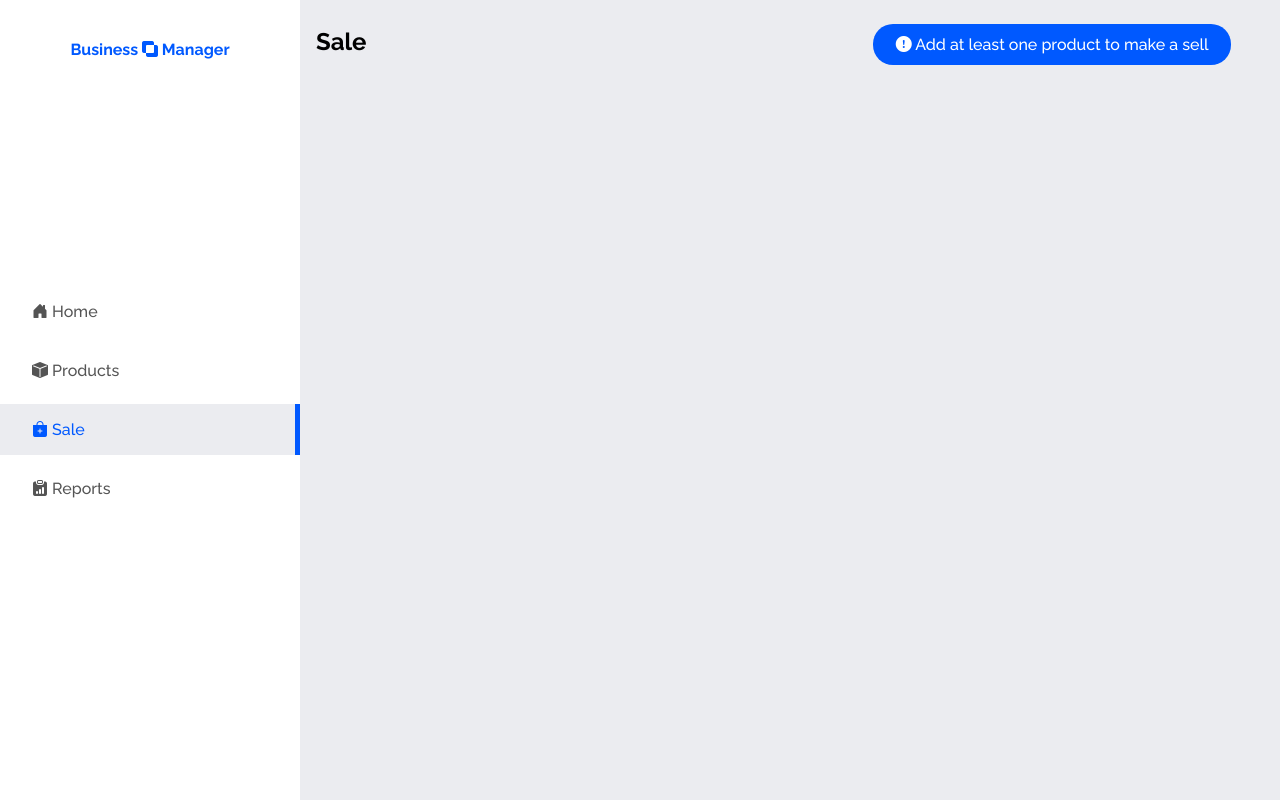
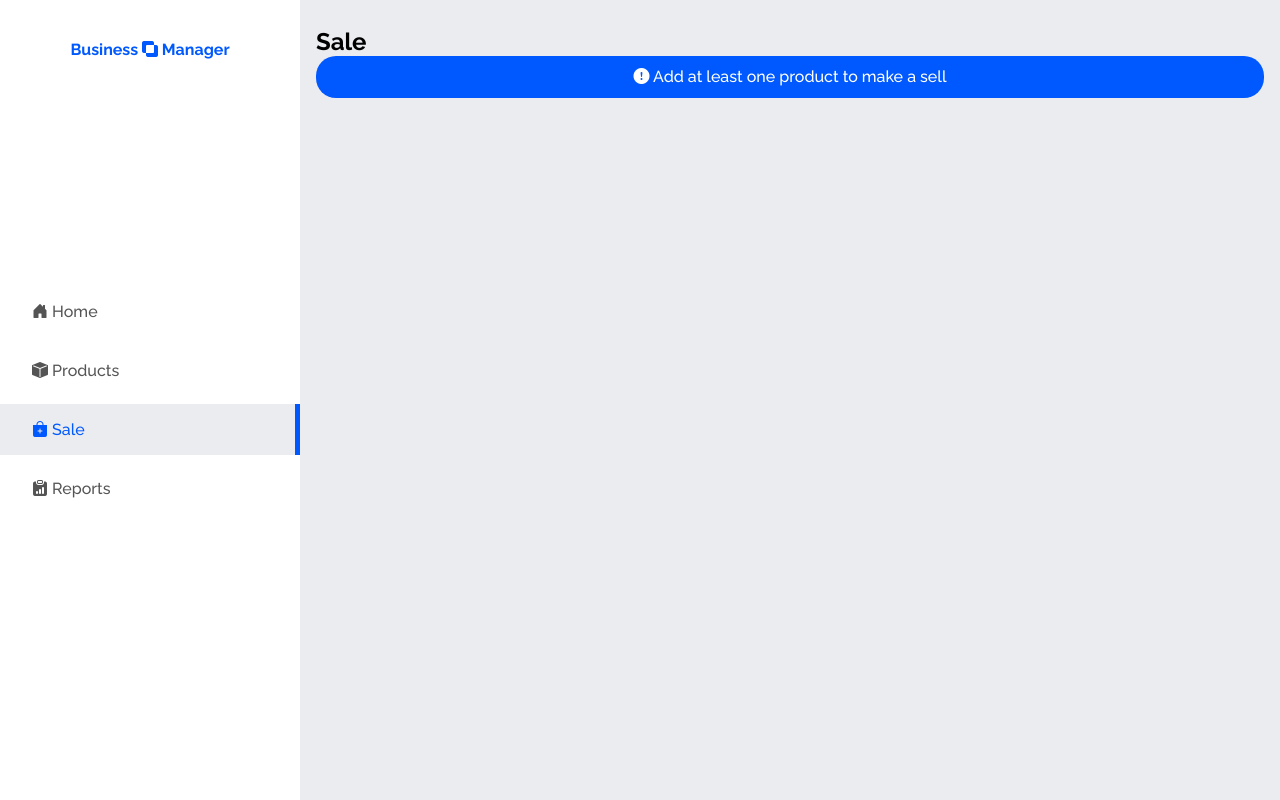
Before and after one commit to andreyt98/businessManager, a React (Vite) app: page /sale in a window 1280 px wide. Built offline with nearby package versions, Linux system fonts and the light colour scheme.

Commit message:
refactor some sass

```diff
--- a/src/sass/base/_globals.scss
+++ b/src/sass/base/_globals.scss
@@ -19,7 +19,7 @@ body {
   height: 100%;
 }
 
-#root{
+#root {
   height: 100%;
 }
 .App {
@@ -80,20 +80,26 @@ section {
   h2 {
     display: inline-block;
   }
-
-  .section-btn{
-    color: $primary-btn;
-    cursor: pointer;
-    font-size: 160%;
-  }
+}
+.section-btn {
+  color: $primary-btn;
+  cursor: pointer;
+  font-size: 160%;
 }
 .messageAlert {
   color: white;
   border-radius: 20px;
   padding: 0.7rem 1.4rem;
   text-align: center;
-  margin-block: 0.5rem;
-  position: absolute;
-  top: 2%;
-  right: 5%;
+  margin-bottom: 0.5rem;
 }
+
+.marked{
+  font-size: 170%;
+  font-weight: 600;
+}
+
+.sale{
+  @extend .flex-col-center;
+  gap: 1rem;
+}
--- a/src/sass/utilities/_form.scss
+++ b/src/sass/utilities/_form.scss
@@ -16,10 +16,12 @@ form {
       width: 70%;
     }
   }
+}
 .form__options {
   @extend .flex-center;
   width: 100%;
   gap: 0.8rem;
+}
 #cancel {
   background: none;
   color: red;
@@ -30,5 +32,3 @@ form {
     color: white;
   }
 }
-  }
-}
--- a/src/sass/utilities/_modal.scss
+++ b/src/sass/utilities/_modal.scss
@@ -1,4 +1,5 @@
 .modal {
+  user-select: none;
   position: fixed;
   left: 0;
   top: 0;
```
Lines whose indentation alone changed are shown as unchanged.
